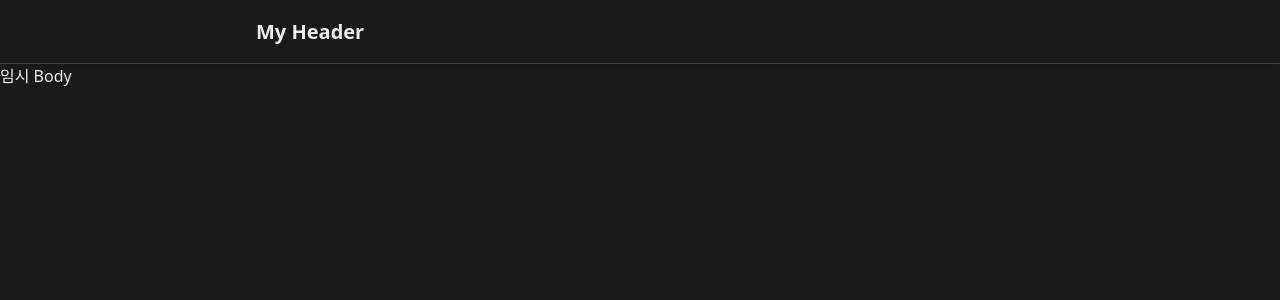
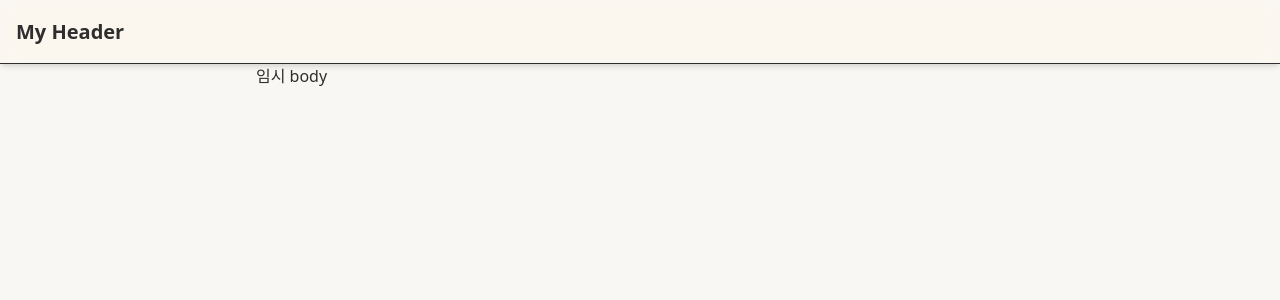
Before and after one commit to HaJaehyeong/portfolio-2025, a Next.js app: page / in a window 1280 px wide. Shown: the top 300 px of the page. Built offline with nearby package versions, Linux system fonts and the light colour scheme.

Commit message:
HAJAE-14 [wip] modify style: header and fix darkmode, lightmode

```diff
--- a/app/globals.css
+++ b/app/globals.css
@@ -1,7 +1,7 @@
 @import 'tailwindcss';
 
 /* NOTE(hajae): Tailwind v4이상에서는 tailwind.config.ts 에서 테마를 설정하지않고 아래와 같이 설정하는 것이 권장방식 */
-@theme {
+:root {
   --color-primary: #2c3e50;
   --color-secondary: #b0a695;
   --color-info: #5a9bd5;
@@ -48,7 +48,8 @@
   --shadow-lg: 0 6px 16px rgba(0, 0, 0, 0.12);
 }
 
-@theme dark {
+@media (prefers-color-scheme: dark) {
+  :root {
     --color-primary: #6b7a8f;
     --color-secondary: #a89984;
     --color-info: #74b3ce;
@@ -93,6 +94,7 @@
     --shadow-sm: 0 1px 2px rgba(0, 0, 0, 0.05);
     --shadow-md: 0 2px 6px rgba(0, 0, 0, 0.08);
     --shadow-lg: 0 6px 16px rgba(0, 0, 0, 0.12);
+  }
 }
 
 @layer base {
--- a/app/page.tsx
+++ b/app/page.tsx
@@ -2,10 +2,12 @@ import Header from '@/components/Header/Header';
 
 export default function Home() {
   return (
-    <>
+    <main>
       <Header />
 
-      <div className="overflow-x-hidden w-full h-1000">임시 Body</div>
-    </>
+      <div className="mx-64">
+        <div className="w-full h-1000">임시 body</div>
+      </div>
+    </main>
   );
 }
--- a/components/Header/Header.tsx
+++ b/components/Header/Header.tsx
@@ -1,7 +1,14 @@
 export default function Header() {
   return (
-    <div className="h-16 w-full sticky top-0 shadow-md flex items-center px-64 bg-background border-b border-border z-1000">
-      <div className="text-xl font-bold">My Header</div>
-    </div>
+    <>
+      <header className="h-16 w-full sticky top-0 shadow-md flex flex-col justify-center items-center px-4 bg-background/80 border-b border-border backdrop-blur-sm backdrop-saturate-200 z-1000 dark:bg-background/50">
+        <nav className="relative max-w-[1400px] w-full flex flex-1 items-center">
+          <div className="text-xl font-bold">My Header</div>
+        </nav>
+      </header>
+      <div className="sticky top-[64px] z-30 border-b border-border bg-background/80 px-4 py-3 backdrop-blur-sm backdrop-saturate-200 dark:bg-background/50 md:hidden">
+        for Mobile
+      </div>
+    </>
   );
 }
--- a/tailwind.config.ts
+++ b/tailwind.config.ts
@@ -3,7 +3,7 @@ import typography from '@tailwindcss/typography';
 import type { Config } from 'tailwindcss';
 
 const config: Config = {
-  darkMode: ['class', '[data-theme="dark"]'],
+  darkMode: 'media',
   content: ['./components/**/*.{ts,tsx}', './app/**/*.{ts,tsx}'],
   plugins: [forms, typography],
 };
```
Lines whose indentation alone changed are shown as unchanged.
